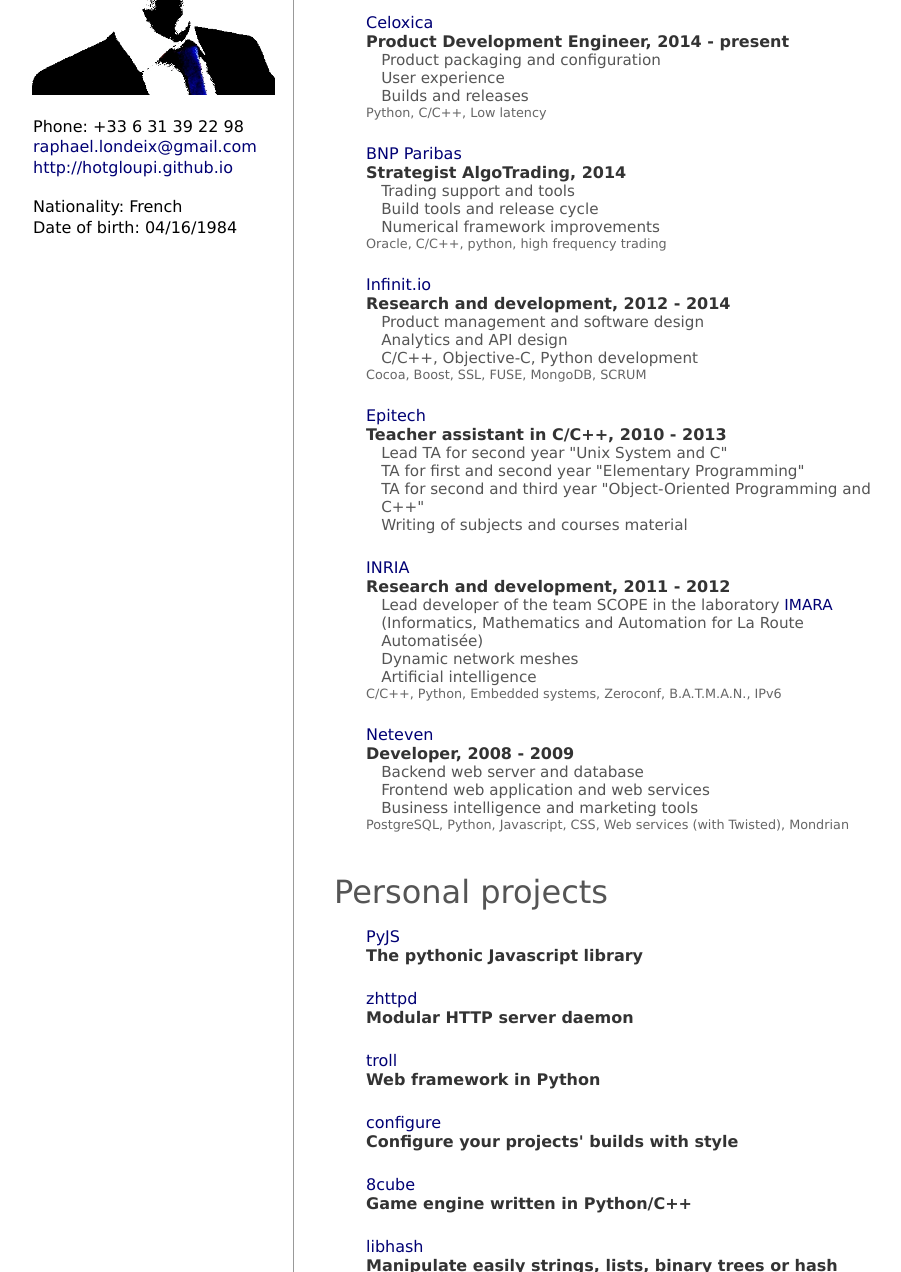
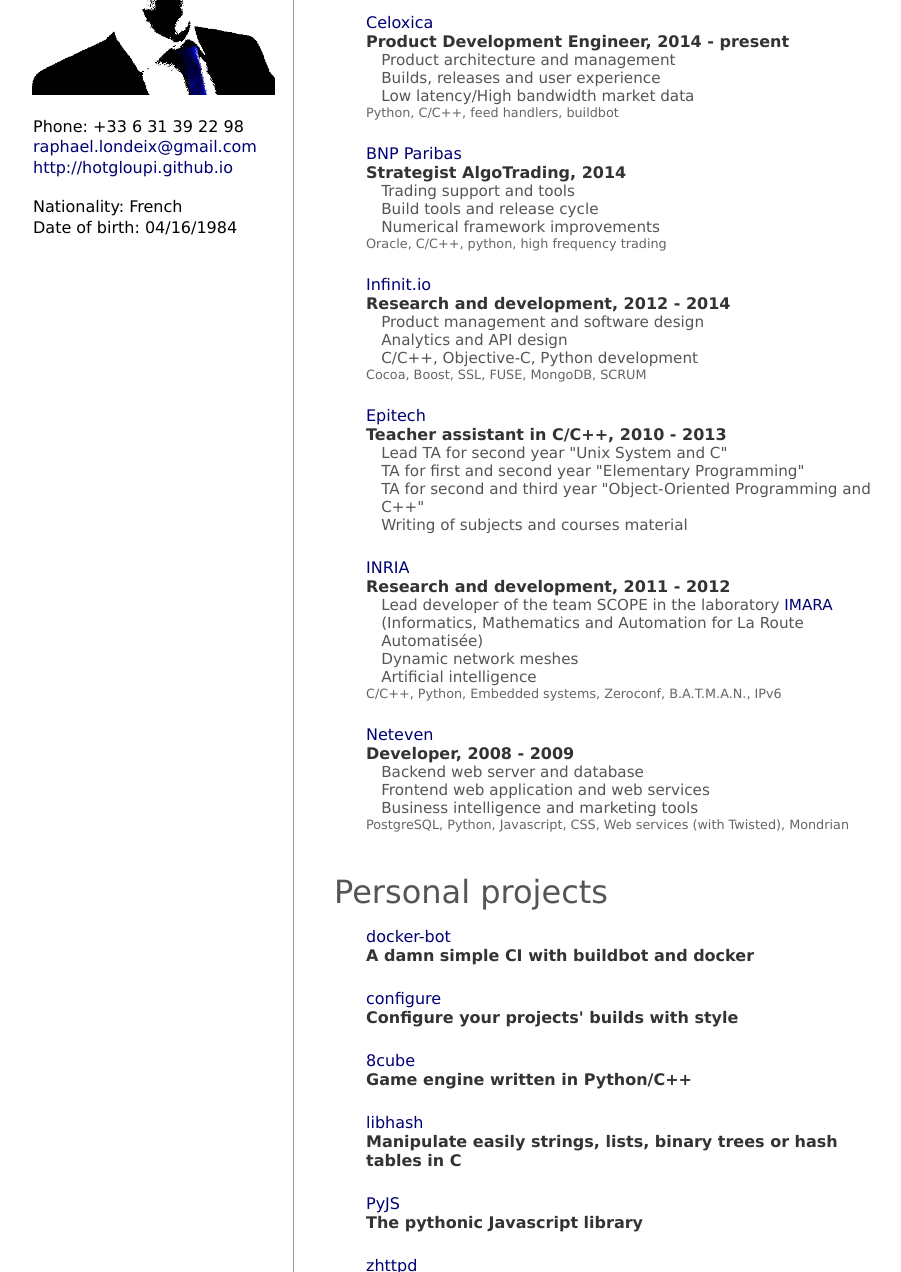
Before and after one commit to hotgloupi/hotgloupi.github.io, a plain HTML site: page index.html in a window 1280 px wide. Shown: the part 186-1458 px from the top of the page, without its empty margins (180-1081 px from the left). Drawn offline with Linux system fonts and the light colour scheme.

Commit message:
Update current job description and personal projects

```diff
--- a/index.html
+++ b/index.html
@@ -31,12 +31,12 @@
                         <span class="object"><a href="http://celoxica.com">Celoxica</a></span>
                         <span class="what">Product Development Engineer, 2014 - present</span>
                         <ul class="description en">
-                            <li>Product packaging and configuration</li>
-                            <li>User experience</li>
-                            <li>Builds and releases</li>
+                            <li>Product architecture and management</li>
+                            <li>Builds, releases and user experience</li>
+                            <li>Low latency/High bandwidth market data</li>
                         </ul>
                         <span class="tags">
-                            Python, C/C++, Low latency
+                            Python, C/C++, feed handlers, buildbot
                         </span>
                     </div>
 
@@ -109,6 +109,26 @@
                     <h2 class="page-break">Personal projects</h2>
 
                     <div class="line">
+                        <span class="object"><a href="https://github.com/hotgloupi/docker-bot">docker-bot</a></span>
+                        <span class="what en">A damn simple CI with buildbot and docker</span>
+                    </div>
+
+                    <div class="line">
+                        <span class="object"><a href="https://github.com/hotgloupi/configure">configure</a></span>
+                        <span class="what en">Configure your projects' builds with style</span>
+                    </div>
+
+                    <div class="line">
+                        <span class="object"><a href="https://github.com/hotgloupi/8cube">8cube</a></span>
+                        <span class="what en">Game engine written in Python/C++</span>
+                    </div>
+
+                    <div class="line">
+                        <span class="object"><a href="https://code.google.com/p/libhash/">libhash</a></span>
+                        <span class="what en">Manipulate easily strings, lists, binary trees or hash tables in C</span>
+                    </div>
+
+                    <div class="line">
                         <span class="object"><a href="https://github.com/hotgloupi/pyjs">PyJS</a></span>
                         <span class="what en">The pythonic Javascript library</span>
                     </div>
@@ -119,23 +139,8 @@
                     </div>
 
                     <div class="line">
-                        <span class="object"><a href="https://github.com/hotgloupi/troll">troll</a></span>
-                        <span class="what en">Web framework in Python</span>
-                    </div>
-
-                    <div class="line">
-                        <span class="object"><a href="https://github.com/hotgloupi/configure">configure</a></span>
-                        <span class="what en">Configure your projects' builds with style</span>
-                    </div>
-
-                    <div class="line">
-                        <span class="object"><a href="">8cube</a></span>
-                        <span class="what en">Game engine written in Python/C++</span>
-                    </div>
-
-                    <div class="line">
-                        <span class="object"><a href="https://code.google.com/p/libhash/">libhash</a></span>
-                        <span class="what en">Manipulate easily strings, lists, binary trees or hash tables in C</span>
+                        <span class="object"><a href="https://github.com/hotgloupi/pyc">pyc</a></span>
+                        <span class="what en">A python compiler experiment with LLVM</span>
                     </div>
 
                     <h2 class="en">Education</h2>
```
